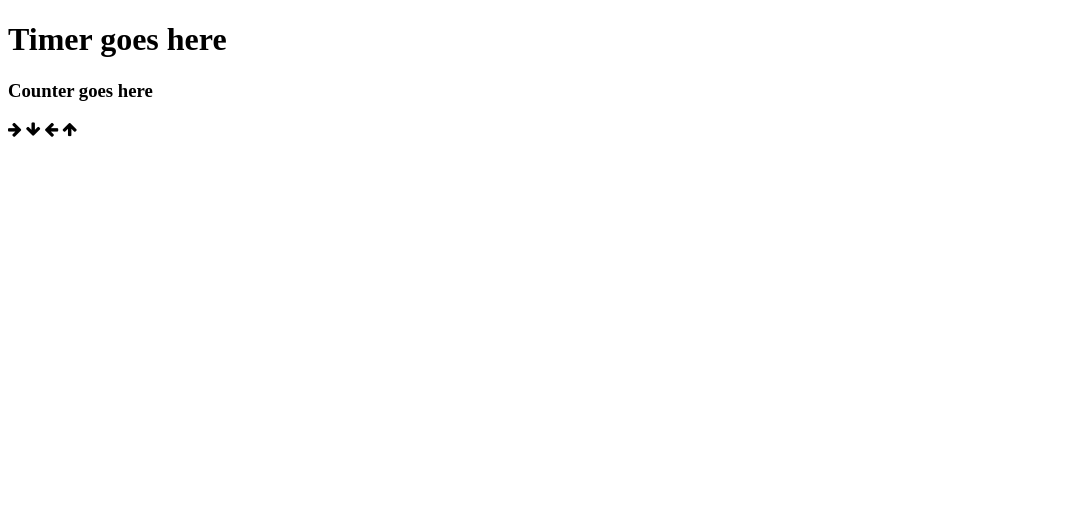
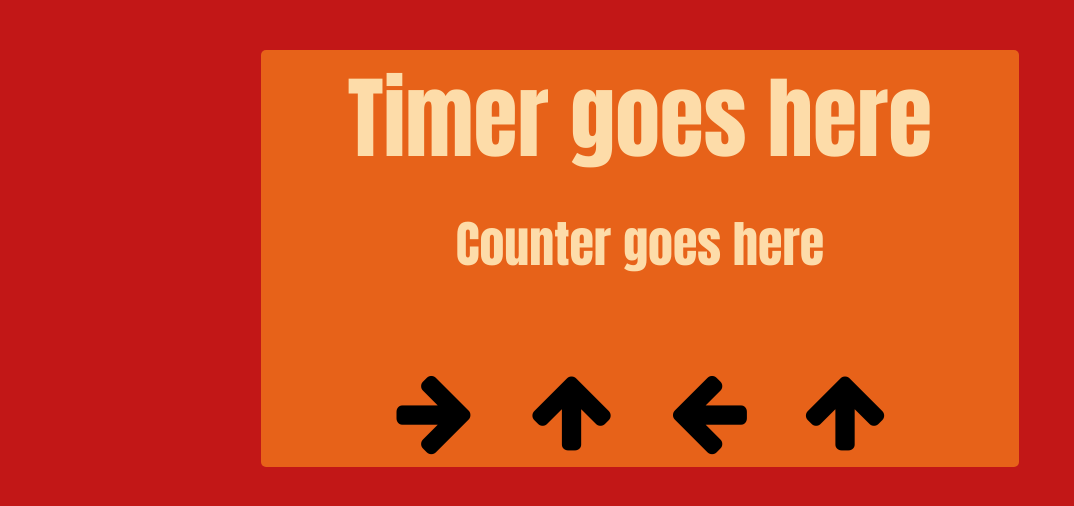
Before and after one commit to ms-sophia/arrow_game, a plain HTML site: page index.html in a window 1280 px wide. Shown: the whole page, without its empty margins (0-1074 px from the left). Drawn offline with nearby package versions, Linux system fonts and the light colour scheme.

Commit message:
style: update

```diff
--- a/index.html
+++ b/index.html
@@ -9,7 +9,7 @@
     <link rel="stylesheet" href="https://cdnjs.cloudflare.com/ajax/libs/font-awesome/4.7.0/css/font-awesome.min.css">
 
     <link rel="stylesheet" type="text/css" href="styles/styles.css">
-    <script src="jquery-3.7.1.min.js"></script>
+    <!-- <script src="jquery-3.7.1.min.js"></script> -->
 </head>
 
 <body>
@@ -24,11 +24,13 @@
         </header>
         <div class="keyArrows">
             <i id="arrow_1" class="fa fa-arrow-right"></i>
-            <i id="arro_2" class="fa fa-arrow-down"></i>
+            <i id="arrow_2" class="fa fa-arrow-up"></i>
             <i id="arrow_3" class="fa fa-arrow-left"></i>
             <i id="arrow_4" class="fa fa-arrow-up"></i>
         </div>
     </div>
+    <script src="scripts/script.js"></script>
+
 </body>
 
 </html>
--- a/styles/styles.css
+++ b/styles/styles.css
@@ -0,0 +1,40 @@
+body
+{
+    background-color: #C21717;
+}
+.page
+{
+    width: 60%;
+    height: 100%;
+    max-width: 960%;
+    background-color: #e76219;
+    margin: 50px auto;
+    text-align: center;
+    border-radius: 5px;
+
+}
+
+h1,h3
+{
+    margin: 20px auto;
+    color:#fddca9;
+}
+h1{
+    font:90px Impact, Haettenschweiler, 'Arial Narrow Bold', sans-serif;
+}
+
+h3{
+    font:50px Impact, Haettenschweiler, 'Arial Narrow Bold', sans-serif;
+}
+
+.keyArrows
+{
+    display:grid;
+    grid-template-columns:1fr 1fr 1fr 1fr;
+    /* align-items: center; */
+    /* background-color: #FDDCA9; */
+    padding:10px 30px;
+    margin: 10% 10% 10% 10%;
+    font-size:90px;
+
+}
```
